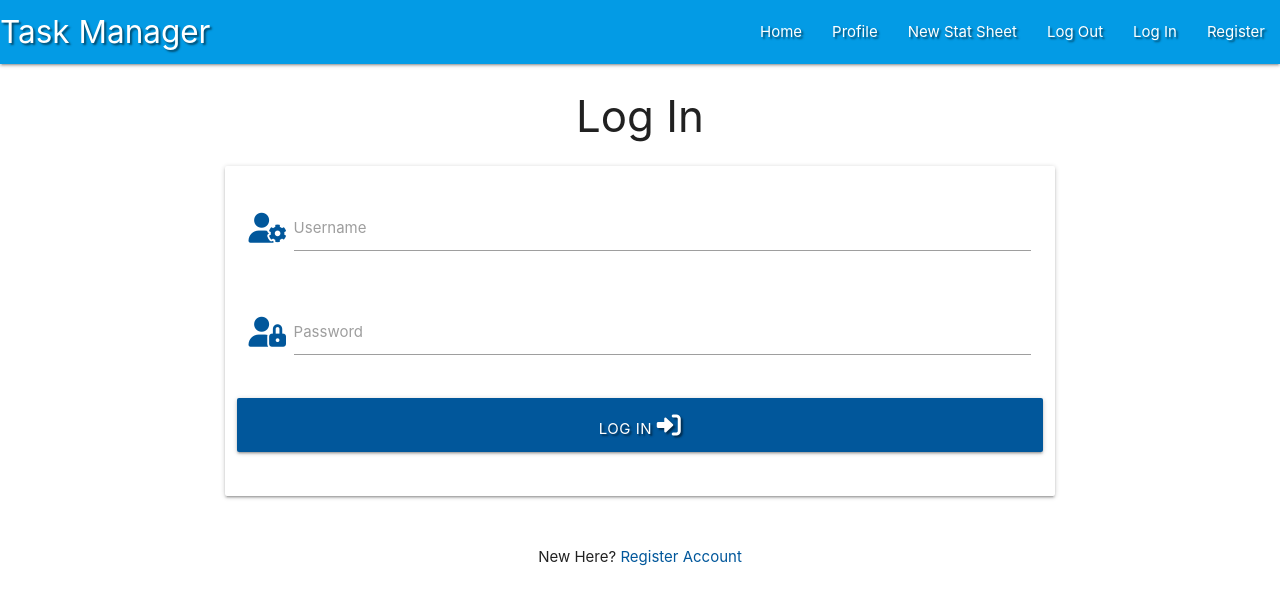
After one commit to MomciloDordevic/the-whistling-dragons, a Flask app: page /login in a window 1280 px wide. The commit adds this page. Shown: the top 605 px of the page. Run offline with Flask 2, Linux system fonts and the light colour scheme; some libraries are stand-ins or nearby versions.

Commit message:
added register and login function

```diff
--- a/app.py
+++ b/app.py
@@ -4,6 +4,7 @@ from flask import (
     redirect, request, session, url_for)
 from flask_pymongo import PyMongo
 from bson.objectid import ObjectId
+from werkzeug.security import generate_password_hash, check_password_hash
 if os.path.exists("env.py"):
     import env
 
@@ -24,6 +25,56 @@ def get_stat_sheet():
     return render_template("stat_sheet.html", stat_sheet=stat_sheet)
 
 
+@app.route("/register", methods=["GET", "POST"])
+def register():
+    if request.method == "POST":
+        # check if username already exists in db
+        existing_user = mongo.db.users.find_one(
+            {"username": request.form.get("username").lower()})
+
+        if existing_user:
+            flash("Username already exists")
+            return redirect(url_for("register"))
+
+        register = {
+            "username": request.form.get("username").lower(),
+            "password": generate_password_hash(request.form.get("password"))
+        }
+        mongo.db.users.insert_one(register)
+
+        # put the new user into 'session' cookie
+        session["user"] = request.form.get("username").lower()
+        flash("Registration Successful!")
+    return render_template("register.html")
+
+
+@app.route("/login", methods=["GET", "POST"])
+def login():
+    if request.method == "POST":
+        # check if username exists in db
+        existing_user = mongo.db.users.find_one(
+            {"username": request.form.get("username").lower()})
+
+        if existing_user:
+            # ensure hashed password matches user input
+            if check_password_hash(
+                existing_user["password"], request.form.get("password")):
+                    session["user"] = request.form.get("username").lower()
+                    flash("Welcome, {}".format(request.form.get("username")))
+            else:
+                # invalid password match
+                flash("Incorrect Username and/or Password")
+                return redirect(url_for("login"))
+
+        else:
+            # username doesn't exist
+            flash("Incorrect Username and/or Password")
+            return redirect(url_for("login"))
+
+    return render_template("login.html")
+
+
+
 if __name__ == "__main__":
     app.run(host=os.environ.get("IP"),
             port=int(os.environ.get("PORT")),
--- a/static/css/style.css
+++ b/static/css/style.css
@@ -1,3 +1,7 @@
 .text-shadow {
     text-shadow: 2px 2px 2px rgba(0,0,0,0.5);
 }
+
+.flashes h4 {
+    line-height: 2;
+}
--- a/templates/base.html
+++ b/templates/base.html
@@ -15,32 +15,47 @@
 
     <header>
         <!-- top navbar -->
-		<nav class="nav-extended text-shadow green darken-1">
+		<nav class="nav-extended text-shadow light-blue darken-1">
 			<div class="nav-wrapper">
-				<a href="{{ url_for('get_stat_sheet') }}" class="brand-logo">The Whistling Dragons</a>
+				<a href="{{ url_for('get_stat_sheet') }}" class="brand-logo">Task Manager</a>
 				<a href="#" data-target="mobile-demo" class="sidenav-trigger right"><i class="fas fa-bars"></i></a>
 				<ul class="right hide-on-med-and-down">
 					<li><a href="{{ url_for('get_stat_sheet') }}">Home</a></li>
 					<li><a href="#">Profile</a></li>
 					<li><a href="#">New Stat Sheet</a></li>
 					<li><a href="#">Log Out</a></li>
-					<li><a href="#">Log In</a></li>
-					<li><a href="#">Register</a></li>
+					<li><a href="{{ url_for('login') }}">Log In</a></li>
+					<li><a href="{{ url_for('register') }}">Register</a></li>
 				</ul>
 			</div>
 		</nav>
 
         <!-- mobile sidenav -->
 		<ul class="sidenav" id="mobile-demo">
-            <li><h4 class="center-align green darken-1 text-darken 4">Task Manager</h4></li>
+            <li><h4 class="center-align light-blue-text text-darken 4">Task Manager</h4></li>
             <li><a href="{{ url_for('get_stat_sheet') }}">Home</a></li>
             <li><a href="#">Profile</a></li>
             <li><a href="#">New Stat Sheet</a></li>
             <li><a href="#">Log Out</a></li>
-            <li><a href="#">Log In</a></li>
-            <li><a href="#">Register</a></li>
+            <li><a href="{{ url_for('login') }}">Log In</a></li>
+            <li><a href="{{ url_for('register') }}">Register</a></li>
 		</ul>
+        <section>
+            <!-- flash messages -->
+            {% with messages = get_flashed_messages() %}
+                {% if messages %}
+                    {% for message in messages %}
+                        <div class="row flashes">
+                            <h4 class="light-blue lighten-4 center-align">{{ message }}</h4>
+                        </div>
+                    {% endfor %}
+                {% endif %}
+            {% endwith %}
+        </section>
 	</header>
+
+    {% block content %}
+    {% endblock %}
 <script src="https://code.jquery.com/jquery-3.6.0.min.js" integrity="sha256-/xUj+3OJU5yExlq6GSYGSHk7tPXikynS7ogEvDej/m4=" crossorigin="anonymous"></script>
 <script src="https://cdnjs.cloudflare.com/ajax/libs/materialize/1.0.0/js/materialize.min.js"></script>
 <script src="{{ url_for('static', filename='js/script.js') }}"></script>
--- /dev/null
+++ b/templates/login.html
@@ -0,0 +1,46 @@
+{% extends "base.html" %}
+{% block content %}
+
+    <h3 class="center-align">Log In</h3>
+
+    <div class="row">
+        <form class="col s12 m8 offset-m2" method="POST" action="{{ url_for('login') }}">
+            <div class="card-panel">
+                <!-- username -->
+                <div class="row">
+					<div class="input-field col s12">
+						<i class="fas fa-user-cog prefix light-blue-text text-darken-4"></i>
+						<input id="username" name="username" type="text" minlength="5"
+                            maxlength="15" pattern="^[a-zA-Z0-9]{5,15}$" class="validate" required>
+						<label for="username">Username</label>
+					</div>
+                </div>
+                <!-- passowrd -->
+                <div class="row">
+                    <div class="input-field col s12">
+						<i class="fas fa-user-lock prefix light-blue-text text-darken-4"></i>
+                        <input id="password" name="password" type="password" minlength="5"
+                            maxlength="15" pattern="^[a-zA-Z0-9]{5,15}$" class="validate" required>
+                        <label for="password">Password</label>
+                    </div>
+                </div>
+                <!-- login -->
+                <div class="row">
+                    <button type="submit" class="col s12 btn-large light-blue darken-4 text-shadow">
+                        Log In <i class="fas fa-sign-in-alt"></i>
+                    </button>
+                </div>
+            </div>
+        </form>
+    </div>
+
+    <div class="row">
+        <div class="col s12">
+            <p class="center-align">
+                New Here?
+                <a href="{{ url_for('register') }}" class="light-blue-text text-darken-4">Register Account</a>
+            </p>
+        </div>
+    </div>
+
+{% endblock %}
```
Also changed, not shown: templates/register.html (added, +37 -0 lines).
